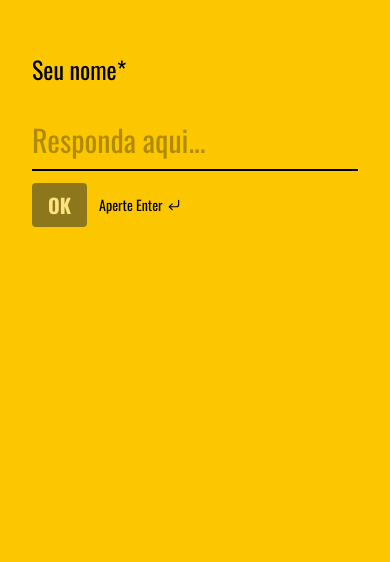
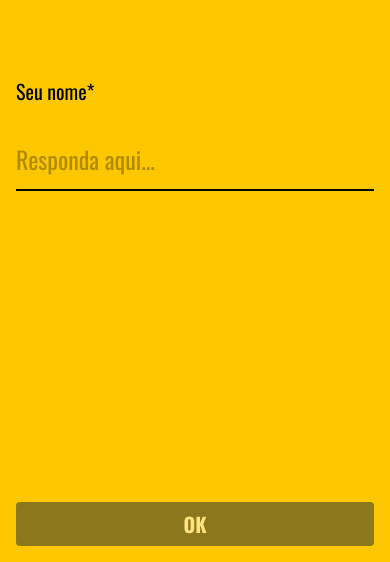
Before and after one commit to rodrigofontesdev/niver, a Next.js app: page /questions in a window 390 px wide. Shown: the part 282-844 px from the top of the page. Built offline with nearby package versions, Linux system fonts and the light colour scheme.

Commit message:
refactor: improve responsive in Questions page

```diff
--- a/src/app/questions/page.tsx
+++ b/src/app/questions/page.tsx
@@ -77,9 +77,9 @@ export default function Questions() {
   }
 
   return (
-    <div className="min-h-screen flex items-center justify-center p-8">
+    <div className="min-h-screen flex items-center justify-center p-4">
       <div className="w-full max-w-2xl">
-        <h1 className="text-2xl font-normal text-black mb-9">{currentQuestion.label}</h1>
+        <h1 className="text-xl sm:text-2xl font-normal mb-9">{currentQuestion.label}</h1>
 
         {currentQuestion.id === 'name' && (
           <div className="mb-3">
@@ -87,7 +87,7 @@ export default function Questions() {
               type="text"
               value={formData[currentQuestion.id]}
               placeholder={currentQuestion.placeholder}
-              className="appearance-none w-full h-[3.125rem] text-3xl text-black placeholder-black/30 pb-3 bg-transparent border-b border-b-black/30 focus:border-b-2 focus:border-b-black outline-none transition-colors"
+              className="appearance-none w-full h-[3.125rem] text-2xl sm:text-3xl placeholder-black/30 pb-3 bg-transparent border-b border-b-black/30 focus:border-b-2 focus:border-b-black outline-none transition-colors"
               autoFocus={currentQuestion.id === 'name'}
               onKeyDown={handleKeyPress}
               onChange={(e) => handleInputChange(e.target.value)}
@@ -111,13 +111,13 @@ export default function Questions() {
                     className={`size-6 border border-black flex items-center justify-center ${
                       formData[currentQuestion.id as keyof typeof formData] === option.value
                         ? 'bg-black text-yellow-400'
-                        : 'bg-yellow-400 text-black'
+                        : 'bg-yellow-400'
                     }`}
                   >
                     <span className="text-xs leading-none font-sans font-bold">{option.value}</span>
                   </div>
                 </div>
-                <span className="flex-1 inline-flex items-center justify-between text-xl text-black">
+                <span className="flex-1 inline-flex items-center justify-between text-xl">
                   {option.label}
                   {formData[currentQuestion.id as keyof typeof formData] === option.value && (
                     <Check size={20} />
@@ -138,20 +138,22 @@ export default function Questions() {
           </div>
         )}
 
+        <div className="w-[calc(100%-2rem)] absolute bottom-4 left-1/2 -translate-x-1/2 sm:w-auto sm:relative sm:bottom-auto sm:left-auto sm:translate-x-0">
           <div className="flex items-center gap-3">
             <button
-            className="bg-gray-800 text-white text-xl font-bold py-2 px-4 rounded cursor-pointer hover:bg-gray-900 disabled:cursor-not-allowed disabled:opacity-50 transition-colors"
+              className="w-full sm:w-auto bg-gray-800 text-white text-xl font-bold py-2 px-4 rounded cursor-pointer hover:bg-gray-900 disabled:cursor-not-allowed disabled:opacity-50 transition-colors"
               disabled={isButtonDisabled}
               onClick={handleNext}
             >
               {isSubmitButton ? 'Enviar' : 'OK'}
             </button>
 
-          <span className="flex items-center gap-1 text-sm text-black">
+            <span className="hidden sm:flex items-center gap-1 text-sm">
               Aperte Enter <CornerDownLeft size={14} />
             </span>
           </div>
         </div>
       </div>
+    </div>
   )
 }
```
Lines whose indentation alone changed are shown as unchanged.
